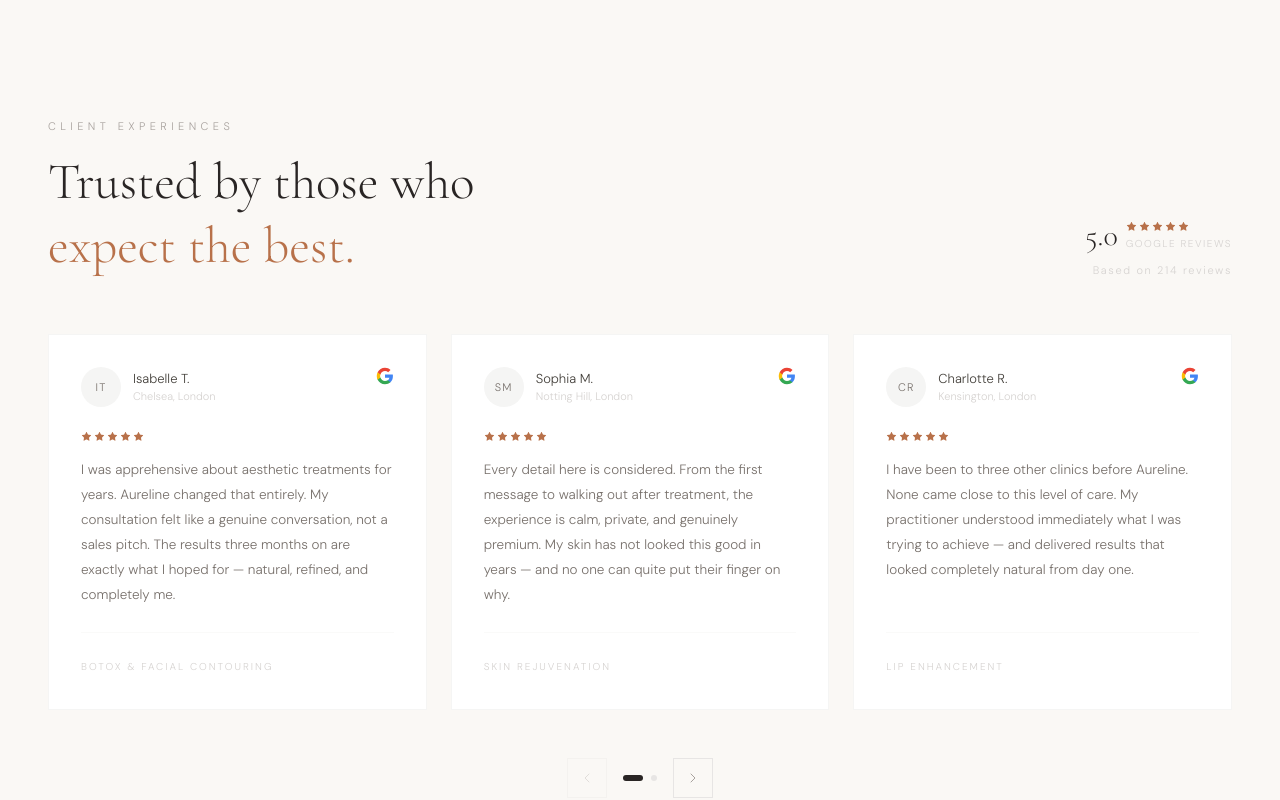
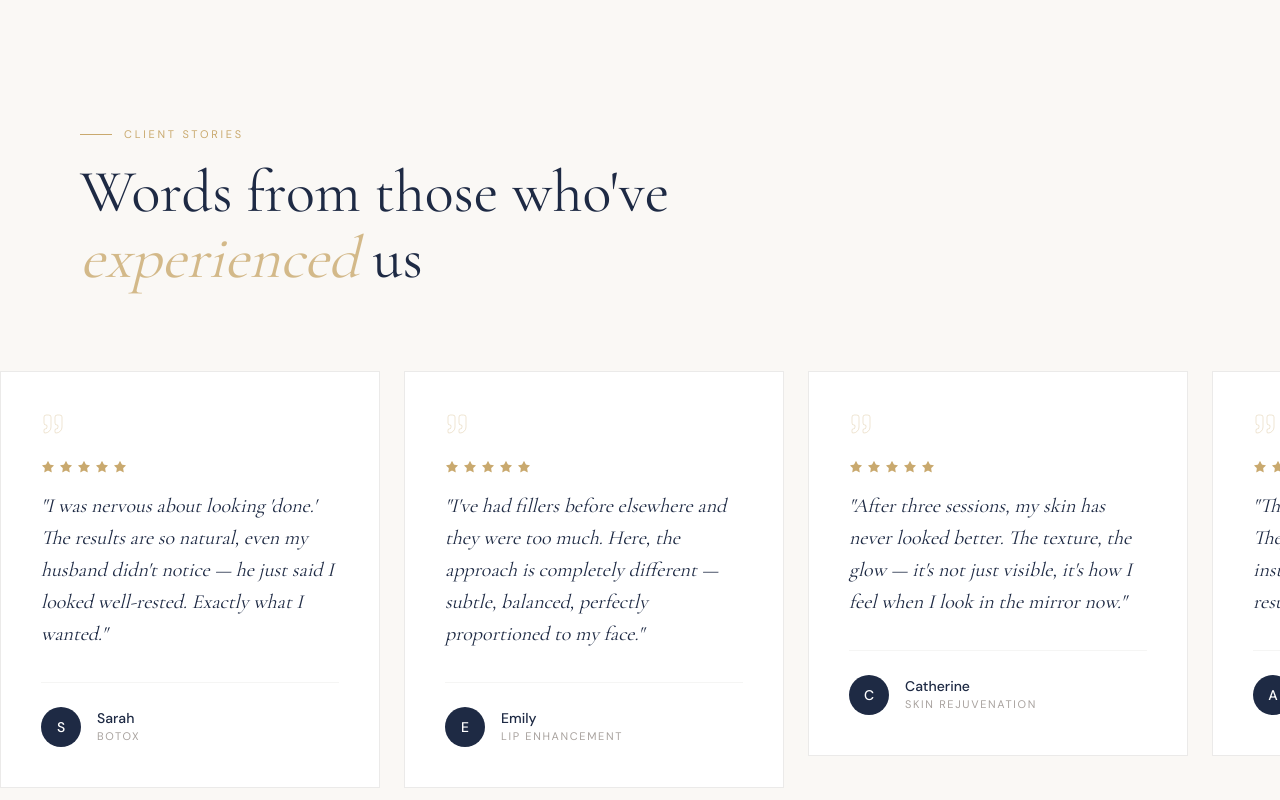
Before and after one commit to primyst/aureline, a Next.js app in the folder my-app/: page / in a window 1280 px wide. Shown: the part 5160-5960 px from the top of the page. Built offline with nearby package versions, Linux system fonts and the light colour scheme.

Commit message:
Update testimonials.tsx

```diff
--- a/my-app/components/testimonials.tsx
+++ b/my-app/components/testimonials.tsx
@@ -1,315 +1,152 @@
 "use client";
 
-import { useRef, useEffect, useState } from "react";
-import { motion, AnimatePresence } from "framer-motion";
-import { Star, ChevronLeft, ChevronRight } from "lucide-react";
+import React, { useRef } from "react";
+import { motion, useInView } from "framer-motion";
+import { Star, Quote } from "lucide-react";
 
-const TESTIMONIALS = [
+interface Testimonial {
+  name: string;
+  treatment: string;
+  rating: number;
+  quote: string;
+  initials: string;
+}
+
+const testimonials: Testimonial[] = [
   {
-    name: "Isabelle T.",
-    location: "Chelsea, London",
-    treatment: "Botox & Facial Contouring",
-    avatar: "IT",
+    name: "Sarah",
+    treatment: "Botox",
     rating: 5,
-    text: "I was apprehensive about aesthetic treatments for years. Aureline changed that entirely. My consultation felt like a genuine conversation, not a sales pitch. The results three months on are exactly what I hoped for — natural, refined, and completely me.",
+    quote:
+      "I was nervous about looking 'done.' The results are so natural, even my husband didn't notice — he just said I looked well-rested. Exactly what I wanted.",
+    initials: "S",
   },
   {
-    name: "Sophia M.",
-    location: "Notting Hill, London",
-    treatment: "Skin Rejuvenation",
-    avatar: "SM",
+    name: "Emily",
+    treatment: "Lip Enhancement",
     rating: 5,
-    text: "Every detail here is considered. From the first message to walking out after treatment, the experience is calm, private, and genuinely premium. My skin has not looked this good in years — and no one can quite put their finger on why.",
+    quote:
+      "I've had fillers before elsewhere and they were too much. Here, the approach is completely different — subtle, balanced, perfectly proportioned to my face.",
+    initials: "E",
   },
   {
-    name: "Charlotte R.",
-    location: "Kensington, London",
-    treatment: "Lip Enhancement",
-    avatar: "CR",
+    name: "Catherine",
+    treatment: "Skin Rejuvenation",
     rating: 5,
-    text: "I have been to three other clinics before Aureline. None came close to this level of care. My practitioner understood immediately what I was trying to achieve — and delivered results that looked completely natural from day one.",
+    quote:
+      "After three sessions, my skin has never looked better. The texture, the glow — it's not just visible, it's how I feel when I look in the mirror now.",
+    initials: "C",
   },
   {
-    name: "Amelia J.",
-    location: "Mayfair, London",
+    name: "Amelia",
     treatment: "PRP Therapy",
-    avatar: "AJ",
     rating: 5,
-    text: "The discreet environment alone sets Aureline apart. I have recommended them to four friends since my first appointment. That says everything.",
-  },
-  {
-    name: "Victoria H.",
-    location: "Belgravia, London",
-    treatment: "Facial Contouring",
-    avatar: "VH",
-    rating: 5,
-    text: "What I appreciated most was the honesty. I came in asking for one thing, and my practitioner explained why a slightly different approach would give me better results. She was right. I trust them completely.",
-  },
-  {
-    name: "Eleanor P.",
-    location: "Marylebone, London",
-    treatment: "Skin Rejuvenation & Peels",
-    avatar: "EP",
-    rating: 5,
-    text: "I travel for work constantly and barely have time for anything. Aureline made the entire process effortless — the booking, the consultation, the aftercare guidance. The results speak for themselves.",
+    quote:
+      "The consultation alone was worth it. They actually listened to my concerns instead of pushing treatments. The results speak for themselves.",
+    initials: "A",
   },
 ];
-
-function useInView(threshold = 0.15) {
-  const ref = useRef<HTMLDivElement>(null);
-  const [inView, setInView] = useState(false);
-  useEffect(() => {
-    const el = ref.current;
-    if (!el) return;
-    const obs = new IntersectionObserver(
-      ([entry]) => {
-        if (entry.isIntersecting) { setInView(true); obs.disconnect(); }
-      },
-      { threshold }
-    );
-    obs.observe(el);
-    return () => obs.disconnect();
-  }, [threshold]);
-  return [ref, inView] as const;
-}
-
-function StarRating({ rating }: { rating: number }) {
-  return (
-    <div className="flex items-center gap-0.5">
-      {Array.from({ length: rating }).map((_, i) => (
-        <Star
-          key={i}
-          size={11}
-          className="fill-[#B8714A] text-[#B8714A]"
-          strokeWidth={0}
-        />
-      ))}
-    </div>
-  );
-}
 
 function TestimonialCard({
   testimonial,
   index,
-  inView,
 }: {
-  testimonial: (typeof TESTIMONIALS)[0];
+  testimonial: Testimonial;
   index: number;
-  inView: boolean;
 }) {
   return (
     <motion.div
-      initial={{ opacity: 0, y: 28 }}
-      animate={inView ? { opacity: 1, y: 0 } : {}}
+      initial={{ opacity: 0, y: 30 }}
+      whileInView={{ opacity: 1, y: 0 }}
+      viewport={{ once: true }}
       transition={{
-        duration: 0.7,
+        duration: 0.6,
         delay: index * 0.1,
-        ease: [0.22, 1, 0.36, 1],
+        ease: [0.25, 0.46, 0.45, 0.94],
       }}
-      className="flex flex-col bg-white border border-stone-100 p-8 hover:border-stone-200 hover:shadow-[0_4px_32px_rgba(0,0,0,0.04)] transition-all duration-500"
+      className="flex-shrink-0 w-[320px] md:w-[380px] bg-white border border-stone-200/80 p-8 md:p-10 transition-all duration-500 hover:border-[#C9A96E]/40 hover:shadow-[0_4px_30px_rgba(0,0,0,0.04)]"
     >
-      {/* Top row */}
-      <div className="flex items-start justify-between mb-6">
-        {/* Avatar */}
-        <div className="flex items-center gap-3">
-          <div
-            className="w-10 h-10 rounded-full bg-stone-100 flex items-center justify-center flex-shrink-0"
-          >
-            <span
-              className="text-[11px] tracking-widest text-stone-500 font-light"
-              style={{ fontFamily: "'DM Sans', sans-serif" }}
-            >
-              {testimonial.avatar}
+      {/* Quote Icon */}
+      <Quote
+        size={24}
+        strokeWidth={1}
+        className="text-[#C9A96E]/30 mb-6"
+      />
+
+      {/* Stars */}
+      <div className="flex gap-1 mb-4">
+        {Array.from({ length: testimonial.rating }).map((_, i) => (
+          <Star
+            key={i}
+            size={14}
+            strokeWidth={0}
+            className="fill-[#C9A96E] text-[#C9A96E]"
+          />
+        ))}
+      </div>
+
+      {/* Quote */}
+      <p className="font-serif text-lg md:text-xl text-[#1E2A44] leading-[1.6] mb-8 italic">
+        "{testimonial.quote}"
+      </p>
+
+      {/* Author */}
+      <div className="flex items-center gap-4 pt-6 border-t border-stone-100">
+        <div className="w-10 h-10 rounded-full bg-[#1E2A44] flex items-center justify-center">
+          <span className="text-white text-sm font-sans font-medium">
+            {testimonial.initials}
           </span>
         </div>
         <div>
-            <p
-              className="text-[13px] text-stone-700 font-light leading-snug"
-              style={{ fontFamily: "'DM Sans', sans-serif" }}
-            >
+          <p className="text-sm font-sans font-medium text-[#1E2A44]">
             {testimonial.name}
           </p>
-            <p
-              className="text-[11px] text-stone-300 font-light"
-              style={{ fontFamily: "'DM Sans', sans-serif" }}
-            >
-              {testimonial.location}
+          <p className="text-[11px] uppercase tracking-[0.15em] text-stone-400 font-sans">
+            {testimonial.treatment}
           </p>
         </div>
-        </div>
-
-        {/* Google-style G mark */}
-        <div className="flex-shrink-0">
-          <svg width="18" height="18" viewBox="0 0 24 24" fill="none">
-            <path d="M22.56 12.25c0-.78-.07-1.53-.2-2.25H12v4.26h5.92c-.26 1.37-1.04 2.53-2.21 3.31v2.77h3.57c2.08-1.92 3.28-4.74 3.28-8.09z" fill="#4285F4"/>
-            <path d="M12 23c2.97 0 5.46-.98 7.28-2.66l-3.57-2.77c-.98.66-2.23 1.06-3.71 1.06-2.86 0-5.29-1.93-6.16-4.53H2.18v2.84C3.99 20.53 7.7 23 12 23z" fill="#34A853"/>
-            <path d="M5.84 14.09c-.22-.66-.35-1.36-.35-2.09s.13-1.43.35-2.09V7.07H2.18C1.43 8.55 1 10.22 1 12s.43 3.45 1.18 4.93l3.66-2.84z" fill="#FBBC05"/>
-            <path d="M12 5.38c1.62 0 3.06.56 4.21 1.64l3.15-3.15C17.45 2.09 14.97 1 12 1 7.7 1 3.99 3.47 2.18 7.07l3.66 2.84c.87-2.6 3.3-4.53 6.16-4.53z" fill="#EA4335"/>
-          </svg>
-        </div>
-      </div>
-
-      {/* Stars */}
-      <StarRating rating={testimonial.rating} />
-
-      {/* Quote */}
-      <p
-        className="text-[13.5px] leading-[1.85] text-stone-500 font-light mt-4 flex-1"
-        style={{ fontFamily: "'DM Sans', sans-serif" }}
-      >
-        {testimonial.text}
-      </p>
-
-      {/* Treatment tag */}
-      <div className="mt-6 pt-5 border-t border-stone-50">
-        <span
-          className="text-[10px] tracking-[0.2em] uppercase text-stone-300 font-light"
-          style={{ fontFamily: "'DM Sans', sans-serif" }}
-        >
-          {testimonial.treatment}
-        </span>
       </div>
     </motion.div>
   );
 }
 
 export default function Testimonials() {
-  const [sectionRef, inView] = useInView(0.1);
-  const [page, setPage] = useState(0);
-  const CARDS_PER_PAGE = 3;
-  const totalPages = Math.ceil(TESTIMONIALS.length / CARDS_PER_PAGE);
-  const visible = TESTIMONIALS.slice(
-    page * CARDS_PER_PAGE,
-    page * CARDS_PER_PAGE + CARDS_PER_PAGE
-  );
+  const scrollRef = useRef<HTMLDivElement>(null);
+  const isInView = useInView(scrollRef, { once: true, margin: "-50px" });
 
   return (
-    <section
-      ref={sectionRef}
-      className="bg-[#FAF8F5] py-24 lg:py-32"
+    <section id="testimonials" className="bg-[#FAF8F5] py-24 md:py-32 overflow-hidden">
+      <div className="mx-auto max-w-[1440px] px-6 md:px-12 lg:px-20">
+        {/* Section Header */}
+        <motion.div
+          initial={{ opacity: 0, y: 20 }}
+          whileInView={{ opacity: 1, y: 0 }}
+          viewport={{ once: true }}
+          transition={{ duration: 0.7, ease: [0.25, 0.46, 0.45, 0.94] }}
+          className="mb-16 md:mb-20"
         >
-      <div className="max-w-7xl mx-auto px-6 lg:px-12">
-
-        {/* Header */}
-        <div className="flex flex-col md:flex-row md:items-end justify-between gap-8 mb-14">
-          <div>
-            <motion.p
-              initial={{ opacity: 0, y: 12 }}
-              animate={inView ? { opacity: 1, y: 0 } : {}}
-              transition={{ duration: 0.6, ease: [0.22, 1, 0.36, 1] }}
-              className="text-[11px] tracking-[0.4em] uppercase text-stone-400 mb-4 font-light"
-              style={{ fontFamily: "'DM Sans', sans-serif" }}
-            >
-              Client Experiences
-            </motion.p>
-            <motion.h2
-              initial={{ opacity: 0, y: 16 }}
-              animate={inView ? { opacity: 1, y: 0 } : {}}
-              transition={{ duration: 0.7, delay: 0.1, ease: [0.22, 1, 0.36, 1] }}
-              className="text-[clamp(2rem,4vw,3.2rem)] font-light text-stone-800 leading-tight"
-              style={{ fontFamily: "'Cormorant Garamond', serif" }}
-            >
-              Trusted by those who
-              <br />
-              <em className="not-italic" style={{ color: "#B8714A" }}>
-                expect the best.
-              </em>
-            </motion.h2>
-          </div>
-
-          {/* Aggregate rating */}
-          <motion.div
-            initial={{ opacity: 0 }}
-            animate={inView ? { opacity: 1 } : {}}
-            transition={{ duration: 0.6, delay: 0.3 }}
-            className="flex flex-col items-start md:items-end gap-2"
-          >
-            <div className="flex items-center gap-2">
-              <span
-                className="text-3xl font-light text-stone-800"
-                style={{ fontFamily: "'Cormorant Garamond', serif" }}
-              >
-                5.0
+          <span className="inline-flex items-center gap-3 text-[11px] uppercase tracking-[0.25em] text-[#C9A96E] font-sans mb-4">
+            <span className="w-8 h-px bg-[#C9A96E]" />
+            Client Stories
           </span>
-              <div className="flex flex-col gap-1">
-                <StarRating rating={5} />
-                <span
-                  className="text-[10px] tracking-[0.15em] uppercase text-stone-300 font-light"
-                  style={{ fontFamily: "'DM Sans', sans-serif" }}
-                >
-                  Google Reviews
-                </span>
-              </div>
-            </div>
-            <span
-              className="text-[11px] tracking-[0.15em] text-stone-300 font-light"
-              style={{ fontFamily: "'DM Sans', sans-serif" }}
-            >
-              Based on 214 reviews
-            </span>
+          <h2 className="font-serif text-4xl md:text-5xl lg:text-6xl text-[#1E2A44] leading-[1.1] max-w-2xl">
+            Words from those who've{" "}
+            <span className="italic text-[#C9A96E]/80">experienced</span> us
+          </h2>
         </motion.div>
       </div>
 
-        {/* Cards */}
-        <AnimatePresence mode="wait">
-          <motion.div
-            key={page}
-            initial={{ opacity: 0, y: 16 }}
-            animate={{ opacity: 1, y: 0 }}
-            exit={{ opacity: 0, y: -16 }}
-            transition={{ duration: 0.45, ease: [0.22, 1, 0.36, 1] }}
-            className="grid grid-cols-1 md:grid-cols-2 lg:grid-cols-3 gap-6"
+      {/* Horizontal Scroll Container */}
+      <div
+        ref={scrollRef}
+        className="flex gap-5 md:gap-6 overflow-x-auto pb-4 px-6 md:px-12 lg:px-20 scrollbar-hide snap-x snap-mandatory"
+        style={{ scrollbarWidth: "none", msOverflowStyle: "none" }}
       >
-            {visible.map((t, i) => (
-              <TestimonialCard
-                key={t.name}
-                testimonial={t}
-                index={i}
-                inView={true}
-              />
+        {testimonials.map((testimonial, index) => (
+          <div key={testimonial.name} className="snap-start">
+            <TestimonialCard testimonial={testimonial} index={index} />
+          </div>
         ))}
-          </motion.div>
-        </AnimatePresence>
-
-        {/* Pagination */}
-        {totalPages > 1 && (
-          <div className="flex items-center justify-center gap-4 mt-12">
-            <button
-              onClick={() => setPage((p) => Math.max(0, p - 1))}
-              disabled={page === 0}
-              className="w-10 h-10 flex items-center justify-center border border-stone-200 text-stone-400 hover:border-stone-400 hover:text-stone-700 disabled:opacity-30 disabled:cursor-not-allowed transition-all duration-300"
-              aria-label="Previous reviews"
-            >
-              <ChevronLeft size={16} strokeWidth={1.5} />
-            </button>
-
-            {/* Page dots */}
-            <div className="flex items-center gap-2">
-              {Array.from({ length: totalPages }).map((_, i) => (
-                <button
-                  key={i}
-                  onClick={() => setPage(i)}
-                  className={`transition-all duration-300 rounded-full ${
-                    page === i
-                      ? "w-5 h-1.5 bg-stone-800"
-                      : "w-1.5 h-1.5 bg-stone-200 hover:bg-stone-400"
-                  }`}
-                  aria-label={`Page ${i + 1}`}
-                />
-              ))}
-            </div>
-
-            <button
-              onClick={() => setPage((p) => Math.min(totalPages - 1, p + 1))}
-              disabled={page === totalPages - 1}
-              className="w-10 h-10 flex items-center justify-center border border-stone-200 text-stone-400 hover:border-stone-400 hover:text-stone-700 disabled:opacity-30 disabled:cursor-not-allowed transition-all duration-300"
-              aria-label="Next reviews"
-            >
-              <ChevronRight size={16} strokeWidth={1.5} />
-            </button>
-          </div>
-        )}
-
       </div>
     </section>
   );
```
Lines whose indentation alone changed are shown as unchanged.
